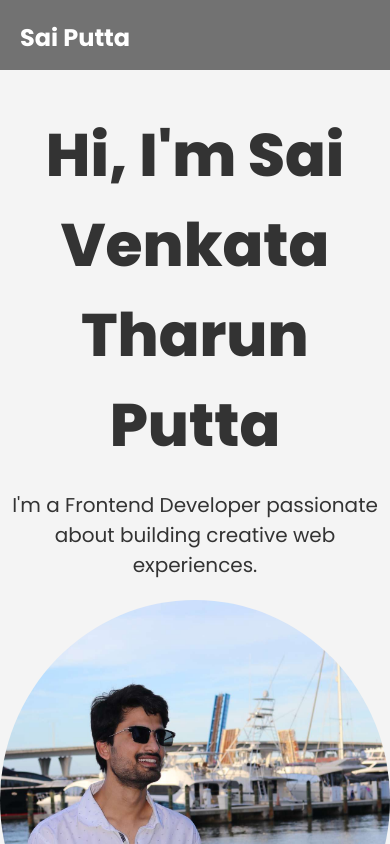
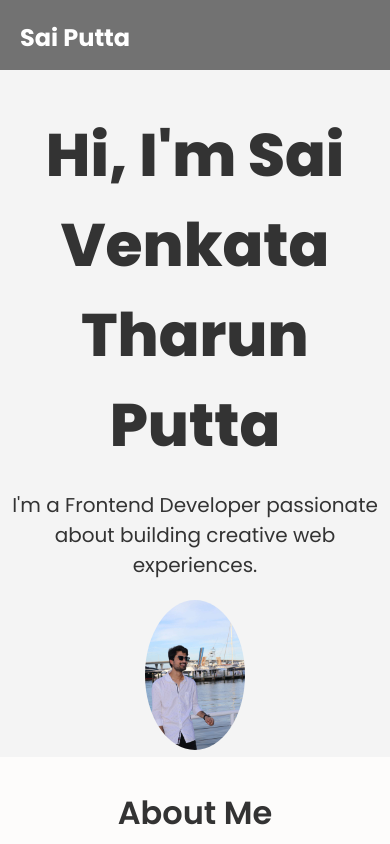
Before and after one commit to Tharunputta157/portfolio, a React (Vite) app: page / in a window 390 px wide. Shown: the top 844 px of the page. Built offline with nearby package versions, Linux system fonts and the light colour scheme.

Commit message:
profileimage height- styling

```diff
--- a/src/styles/Home.css
+++ b/src/styles/Home.css
@@ -20,14 +20,14 @@
 }
 
 @media (max-width: 768px) {
-    .profile-img {
+    .home img {
       max-width: 150px;
       height:150px        /* Reduce the size of the profile picture on mobile */
     }
   }
 
   @media (max-width: 480px) {
-    .profile-img {
+    .home img {
       max-width: 100px;
       height:100       /* Further reduce the size on very small screens */
     }
```
